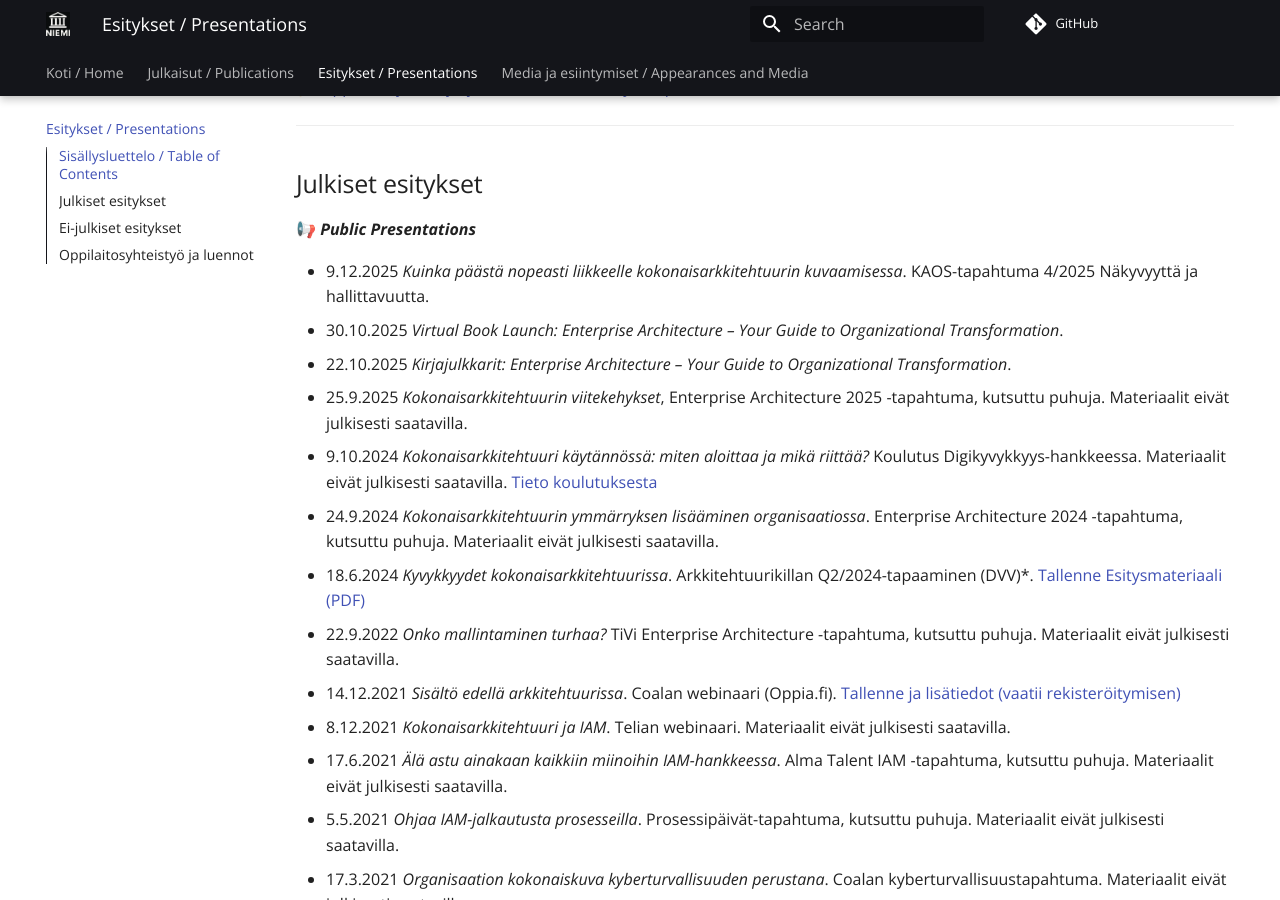
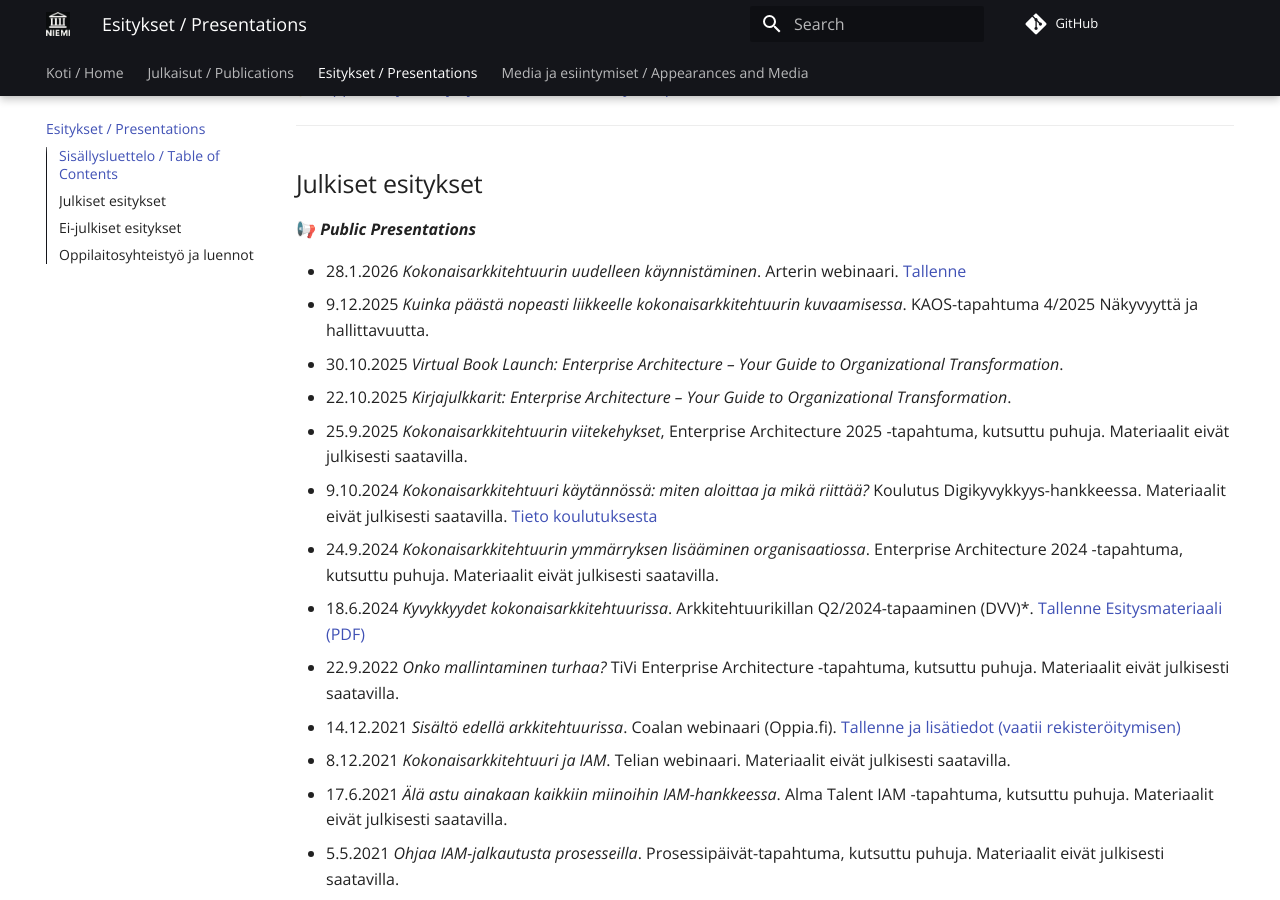
Before and after one commit to eetuniemiphd/eetuniemi, an MkDocs documentation site: the page built from docs/presentations.md, in a window 1280 px wide and 900 px high, scrolled down 430 px. Built offline with MkDocs 1.6.1 and Material for MkDocs 9.7.7, drawn with Linux system fonts in a browser that asks for light colours; comment, search, counter and statistics services are not loaded.

Commit message:
Update presentations.md

```diff
--- a/docs/presentations.md
+++ b/docs/presentations.md
@@ -18,6 +18,7 @@ Tämä lista ei ole kattava ennen vuotta 2017 / This list is not comprehensive p
 ## Julkiset esitykset
 📢 ***Public Presentations***
 
+- 28.1.2026 *Kokonaisarkkitehtuurin uudelleen käynnistäminen*. Arterin webinaari. [Tallenne](https://www.arter.fi/webinaari/kokonaisarkkitehtuurin-uudelleen-kaynnistaminen)
 - 9.12.2025 *Kuinka päästä nopeasti liikkeelle kokonaisarkkitehtuurin kuvaamisessa*. KAOS-tapahtuma 4/2025 Näkyvyyttä ja hallittavuutta.
 - 30.10.2025 *Virtual Book Launch: Enterprise Architecture – Your Guide to Organizational Transformation*.
 - 22.10.2025 *Kirjajulkkarit: Enterprise Architecture – Your Guide to Organizational Transformation*.
```
